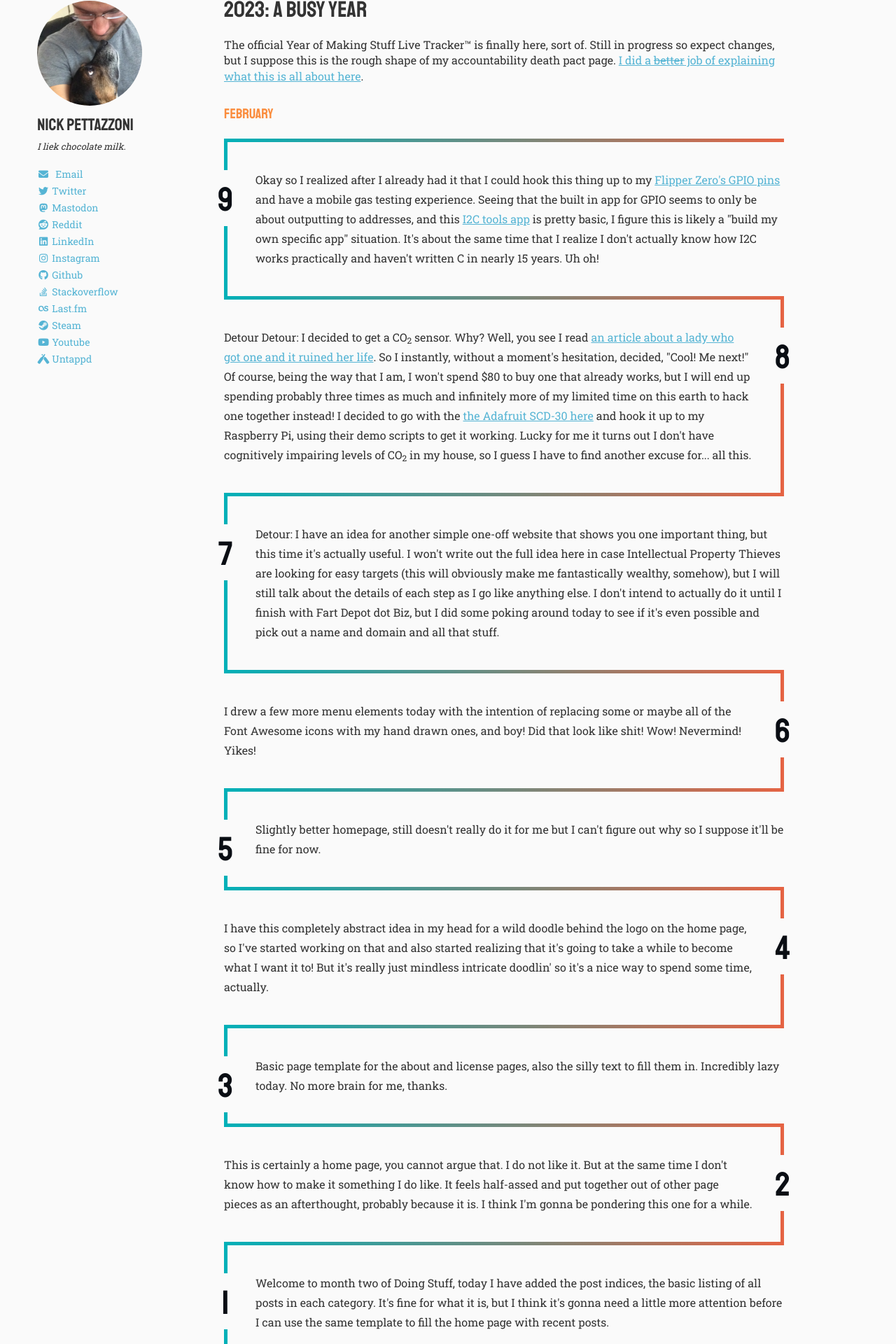
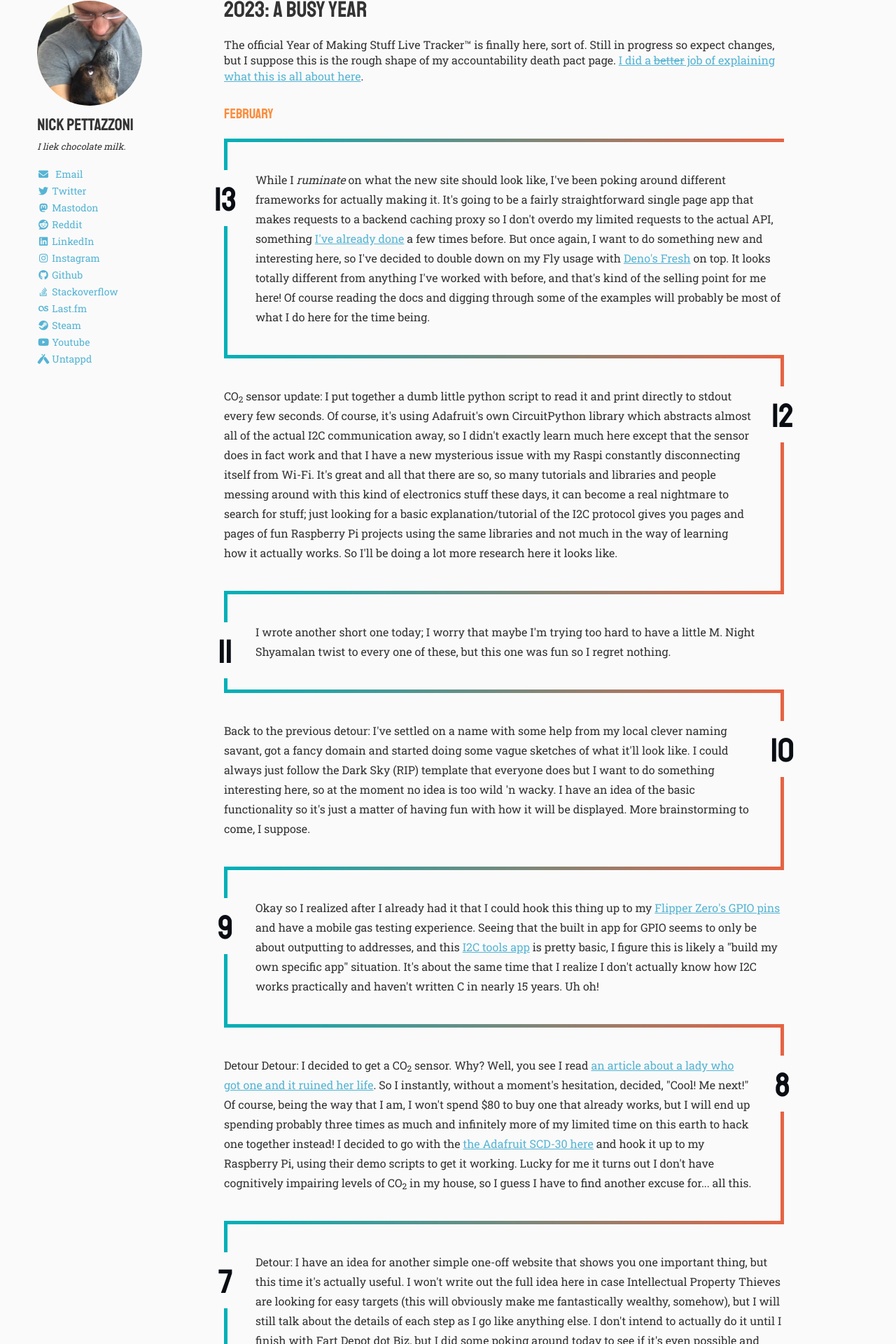
Before and after one commit to pettazz/pettazz.com, a Jekyll site: the page built from 2023/index.md, in a window 1280 px wide. Shown: the part 456-2376 px from the top of the page at 70% size. Built offline with Jekyll 4.4.1, drawn with Linux system fonts in a browser that asks for light colours; nearby versions of some CDN libraries.

Commit message:
more days

```diff
--- a/2023/index.md
+++ b/2023/index.md
@@ -12,6 +12,14 @@ The official Year of Making Stuff Live Tracker™ is finally here, sort of. Stil
 <div class="timeline">
 
   <h1><small>February</small></h1>
+
+  <p>While I <em>ruminate</em> on what the new site should look like, I've been poking around different frameworks for actually making it. It's going to be a fairly straightforward single page app that makes requests to a backend caching proxy so I don't overdo my limited requests to the actual API, something <a href="https://pettazz.com/stonks/">I've already done</a> a few times before. But once again, I want to do something new and interesting here, so I've decided to double down on my Fly usage with <a href="https://fresh.deno.dev" target="_blank">Deno's Fresh</a> on top. It looks totally different from anything I've worked with before, and that's kind of the selling point for me here! Of course reading the docs and digging through some of the examples will probably be most of what I do here for the time being.</p>
+
+  <p>CO<sub>2</sub> sensor update: I put together a dumb little python script to read it and print directly to stdout every few seconds. Of course, it's using Adafruit's own CircuitPython library which abstracts almost all of the actual I2C communication away, so I didn't exactly learn much here except that the sensor does in fact work and that I have a new mysterious issue with my Raspi constantly disconnecting itself from Wi-Fi. It's great and all that there are so, so many tutorials and libraries and people messing around with this kind of electronics stuff these days, it can become a real nightmare to search for stuff; just looking for a basic explanation/tutorial of the I2C protocol gives you pages and pages of fun Raspberry Pi projects using the same libraries and not much in the way of learning how it actually works. So I'll be doing a lot more research here it looks like.</p>
+
+  <p>I wrote another short one today; I worry that maybe I'm trying too hard to have a little M. Night Shyamalan twist to every one of these, but this one was fun so I regret nothing.</p>
+
+  <p>Back to the previous detour: I've settled on a name with some help from my local clever naming savant, got a fancy domain and started doing some vague sketches of what it'll look like. I could always just follow the Dark Sky (RIP) template that everyone does but I want to do something interesting here, so at the moment no idea is too wild 'n wacky. I have an idea of the basic functionality so it's just a matter of having fun with how it will be displayed. More brainstorming to come, I suppose.</p>
 
   <p>Okay so I realized after I already had it that I could hook this thing up to my <a href="https://docs.flipperzero.one/gpio-and-modules" target="_blank">Flipper Zero's GPIO pins</a> and have a mobile gas testing experience. Seeing that the built in app for GPIO seems to only be about outputting to addresses, and this <a href="https://github.com/NaejEL/flipperzero-i2ctools" target="_blank">I2C tools app</a> is pretty basic, I figure this is likely a "build my own specific app" situation. It's about the same time that I realize I don't actually know how I2C works practically and haven't written C in nearly 15 years. Uh oh!</p>
 
--- a/assets/css/timeline.scss
+++ b/assets/css/timeline.scss
@@ -11,7 +11,7 @@ div.timeline {
   min-width: 300px;
   max-width: 1400px;
   margin: auto;
-  counter-reset: dayofmonth 10;
+  counter-reset: dayofmonth 14;
 
   &.full-31{
     counter-reset: dayofmonth 32;
```
